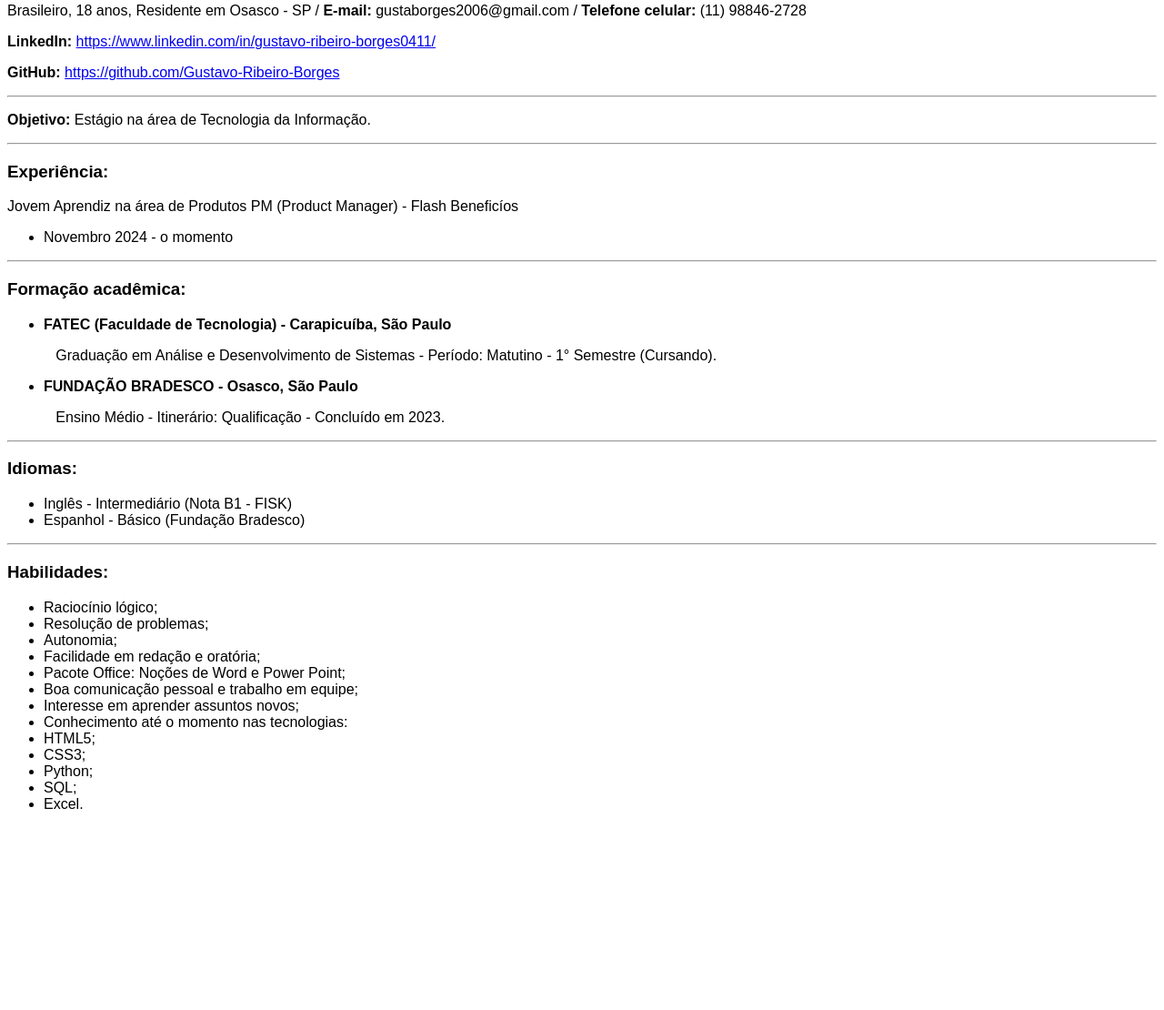
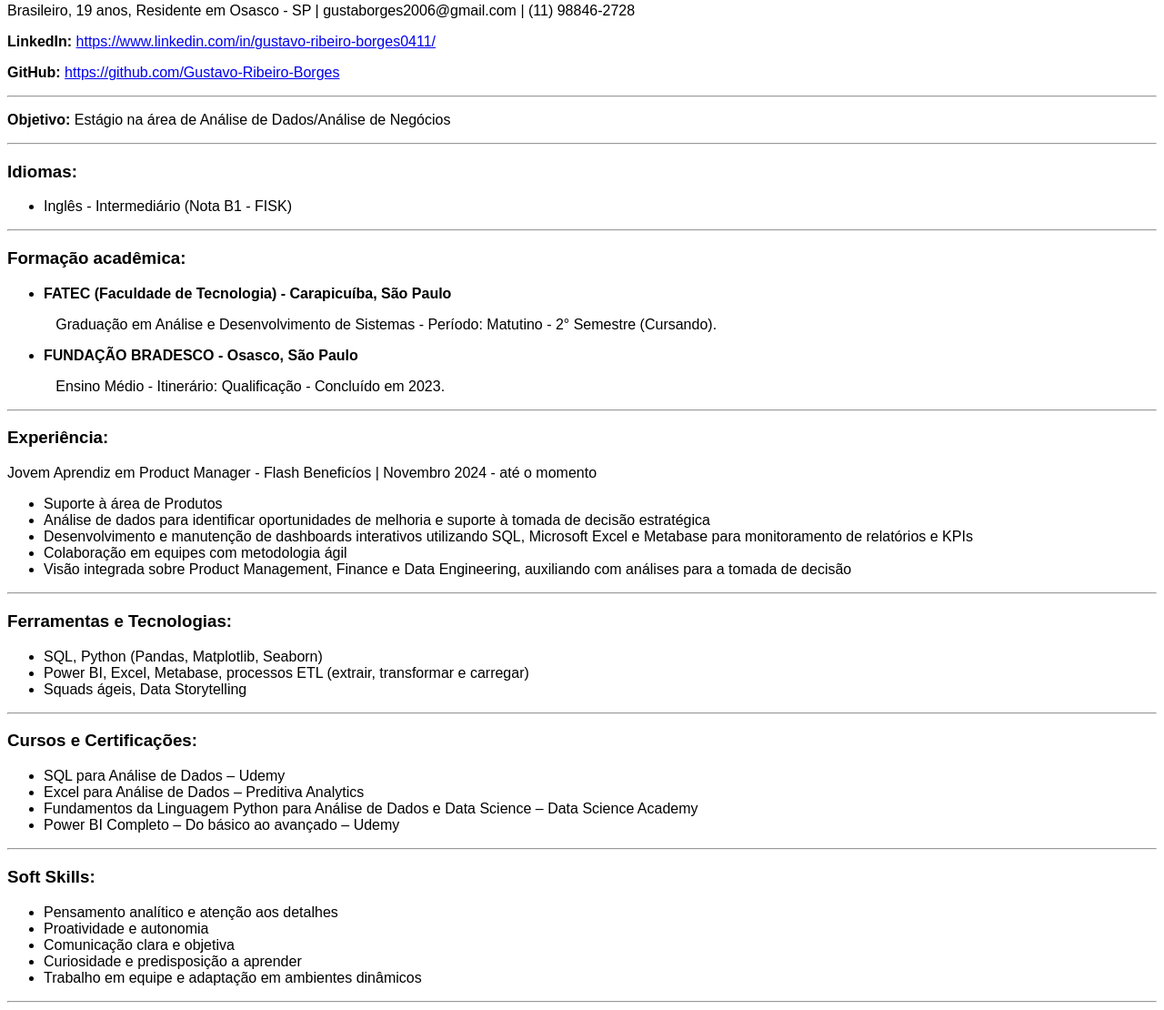
Before and after one commit to Gustavo-Ribeiro-Borges/curriculum-vitae, a plain HTML site: page index.html in a window 1280 px wide. Shown: the part 77-1187 px from the top of the page at 91% size. Before the commit the page ends 986 px from the top, so only its background shows below. Drawn offline with Linux system fonts and the light colour scheme.

Commit message:
Update index.html

```diff
--- a/index.html
+++ b/index.html
@@ -12,48 +12,58 @@
 </head>
 <body>
 <h1><strong>Gustavo Ribeiro Borges</strong></h1>
-<p>Brasileiro, 18 anos, Residente em Osasco - SP / <strong>E-mail:</strong> gustaborges2006@gmail.com / <strong>Telefone celular:</strong> (11) 98846-2728</p>
+<p>Brasileiro, 19 anos, Residente em Osasco - SP | gustaborges2006@gmail.com | (11) 98846-2728</p>
 <p></p>
-<p><strong>LinkedIn:</strong> <a href="https://www.linkedin.com/in/gustavo-ribeiro-borges0411/" target="_blank">https://www.linkedin.com/in/gustavo-ribeiro-borges0411/</a></p>
+<p><strong>LinkedIn:</strong> <a href="https://www.linkedin.com/in/gustavo-borgess/" target="_blank">https://www.linkedin.com/in/gustavo-ribeiro-borges0411/</a></p>
 <p><strong>GitHub:</strong> <a href="https://github.com/Gustavo-Ribeiro-Borges" target="_blank">https://github.com/Gustavo-Ribeiro-Borges</a></p>
 <hr>
-<p><strong>Objetivo:</strong> Estágio na área de Tecnologia da Informação.</p>
-<hr>
-<h3>Experiência:</h3>
-<p>Jovem Aprendiz na área de Produtos PM (Product Manager) - Flash Beneficíos</p>
-<ul>
-    <li>Novembro 2024 - o momento</li>
-</ul>
-<hr>
-<h3><strong>Formação acadêmica: </strong></h3>
-<ul>
-<li><strong>FATEC (Faculdade de Tecnologia) - Carapicuíba, São Paulo</strong>
-<p>&nbsp;&nbsp;&nbsp;Graduação em Análise e Desenvolvimento de Sistemas - Período: Matutino - 1° Semestre (Cursando).</p></li>
-<li><strong>FUNDAÇÃO BRADESCO - Osasco, São Paulo</strong></p>
-<p>&nbsp;&nbsp;&nbsp;Ensino Médio - Itinerário: Qualificação - Concluído em 2023.</ul>
+<p><strong>Objetivo:</strong> Estágio na área de Análise de Dados/Análise de Negócios</p>
 <hr>
 <h3>Idiomas: </h3>
 <ul>
 <li>Inglês - Intermediário (Nota B1 - FISK)</li>
-<li>Espanhol - Básico (Fundação Bradesco)</li>
 </ul>
 <hr>
-<h3>Habilidades:</h3>
+<h3>Formação acadêmica: </h3>
 <ul>
-<li>Raciocínio lógico;</li>
-<li>Resolução de problemas;</li>
-<li>Autonomia;</li>
-<li>Facilidade em redação e oratória;</li>
-<li>Pacote Office: Noções de Word e Power Point;</li>
-<li>Boa comunicação pessoal e trabalho em equipe;</li>
-<li>Interesse em aprender assuntos novos;</li>
-<li>Conhecimento até o momento nas tecnologias:
-    <li>HTML5;</li>
-    <li>CSS3;</li>
-    <li>Python;</li>
-    <li>SQL;</li>
-    <li>Excel.</li>
-</li>
+<li><strong>FATEC (Faculdade de Tecnologia) - Carapicuíba, São Paulo</strong>
+<p>&nbsp;&nbsp;&nbsp;Graduação em Análise e Desenvolvimento de Sistemas - Período: Matutino - 2° Semestre (Cursando).</p></li>
+<li><strong>FUNDAÇÃO BRADESCO - Osasco, São Paulo</strong></p>
+<p>&nbsp;&nbsp;&nbsp;Ensino Médio - Itinerário: Qualificação - Concluído em 2023.</ul>
+<hr>
+<h3>Experiência:</h3>
+<p>Jovem Aprendiz em Product Manager - Flash Beneficíos | Novembro 2024 - até o momento</p>
+<ul>
+  <li>Suporte à área de Produtos</li>
+  <li>Análise de dados para identificar oportunidades de melhoria e suporte à tomada de decisão estratégica</li>
+  <li>Desenvolvimento e manutenção de dashboards interativos utilizando SQL, Microsoft Excel e Metabase para monitoramento de relatórios e KPIs</li>
+  <li>Colaboração em equipes com metodologia ágil</li>
+  <li>Visão integrada sobre Product Management, Finance e Data Engineering, auxiliando com análises para a tomada de decisão</li>
 </ul>
+<hr>
+<h3>Ferramentas e Tecnologias: </h3>
+<ul>
+  <li>SQL, Python (Pandas, Matplotlib, Seaborn)</li>
+  <li>Power BI, Excel, Metabase, processos ETL (extrair, transformar e carregar)</li>
+  <li>Squads ágeis, Data Storytelling</li>
+</ul>
+<hr>
+<h3>Cursos e Certificações: </h3>
+<ul>
+  <li>SQL para Análise de Dados – Udemy</li>
+  <li>Excel para Análise de Dados – Preditiva Analytics</li>
+  <li>Fundamentos da Linguagem Python para Análise de Dados e Data Science – Data Science Academy</li>
+  <li>Power BI Completo – Do básico ao avançado – Udemy</li>
+</ul>
+<hr>
+<h3>Soft Skills: </h3>
+<ul>
+  <li>Pensamento analítico e atenção aos detalhes</li>
+  <li>Proatividade e autonomia</li>
+  <li>Comunicação clara e objetiva</li>
+  <li>Curiosidade e predisposição a aprender</li>
+  <li>Trabalho em equipe e adaptação em ambientes dinâmicos</li>
+</ul>
+<hr>
 </body>
 </html>
```
